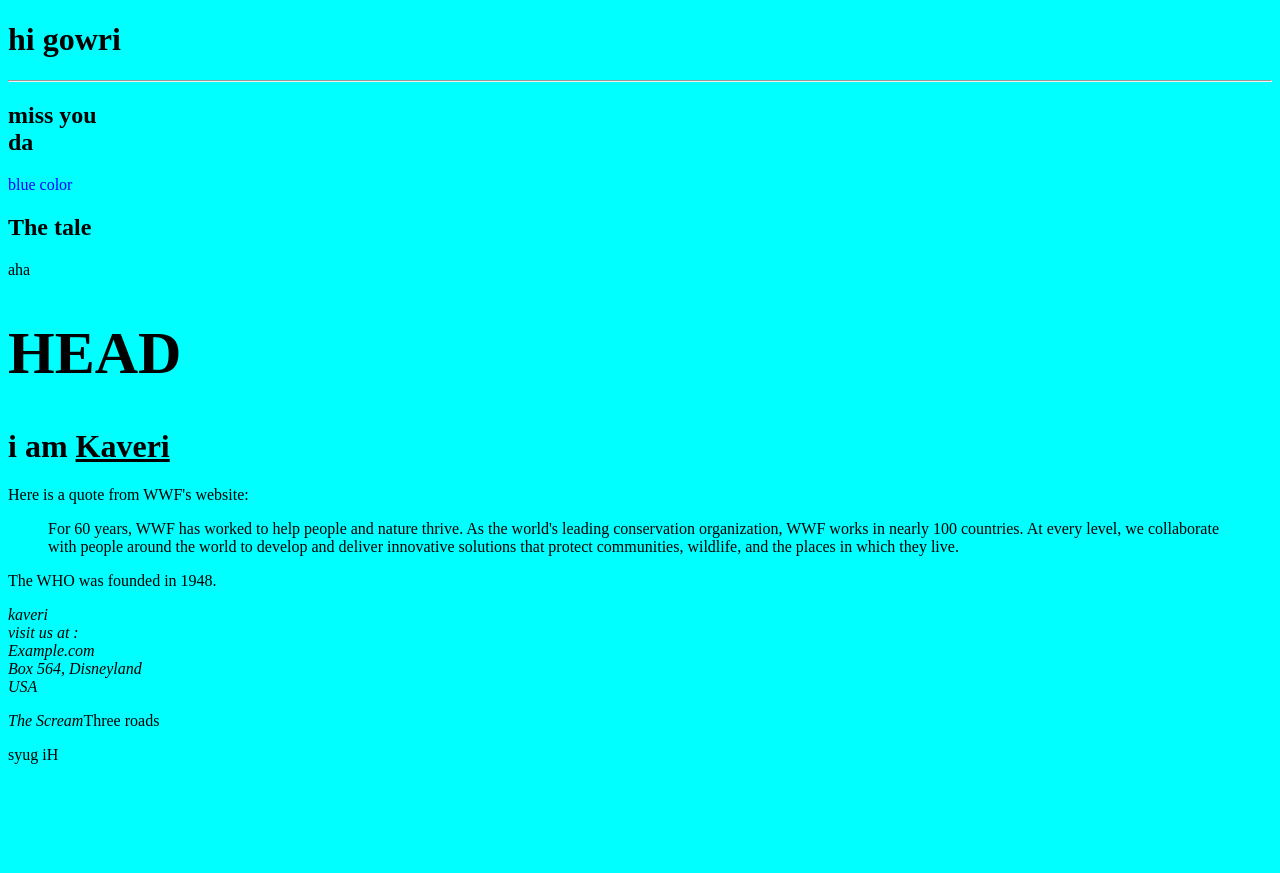
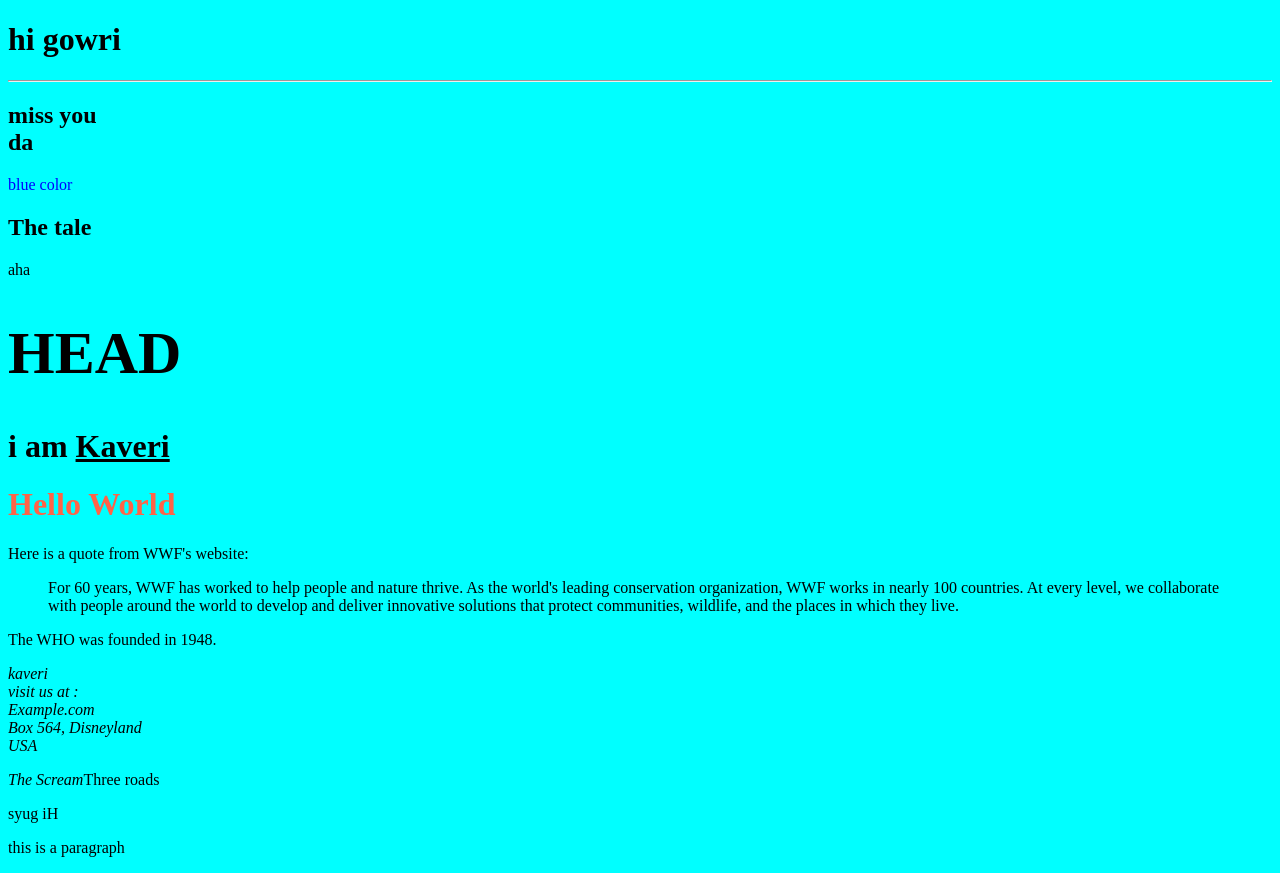
Before and after one commit to kaverithilakan/html, a plain HTML site: page index.html in a window 1280 px wide. Before the commit the page ends 800 px from the top, so only its background shows below. Drawn offline with Linux system fonts and the light colour scheme.

Commit message:
html updated

```diff
--- a/index.html
+++ b/index.html
@@ -15,6 +15,7 @@
     <P title=""> aha</P>
     <h1 style="font-size: 60px;">HEAD</h1>
    <h1>i am <ins>Kaveri</ins></h1>
+   <h1 style="color: tomato;">Hello World</h1>
 <p>Here is a quote from WWF's website:</p>
 
 <blockquote cite="http://www.worldwildlife.org/who/index.html">
@@ -32,6 +33,9 @@ For 60 years, WWF has worked to help people and nature thrive. As the world's le
 
 <p><cite>The Scream</cite>Three roads </p>
 <bdo dir="rtl">Hi guys</bdo>
+<!--this is a comment-->
+<P>this is a paragraph</P>
+<!--Comments are not displayed -->
 
 </body>
 </html>
```
